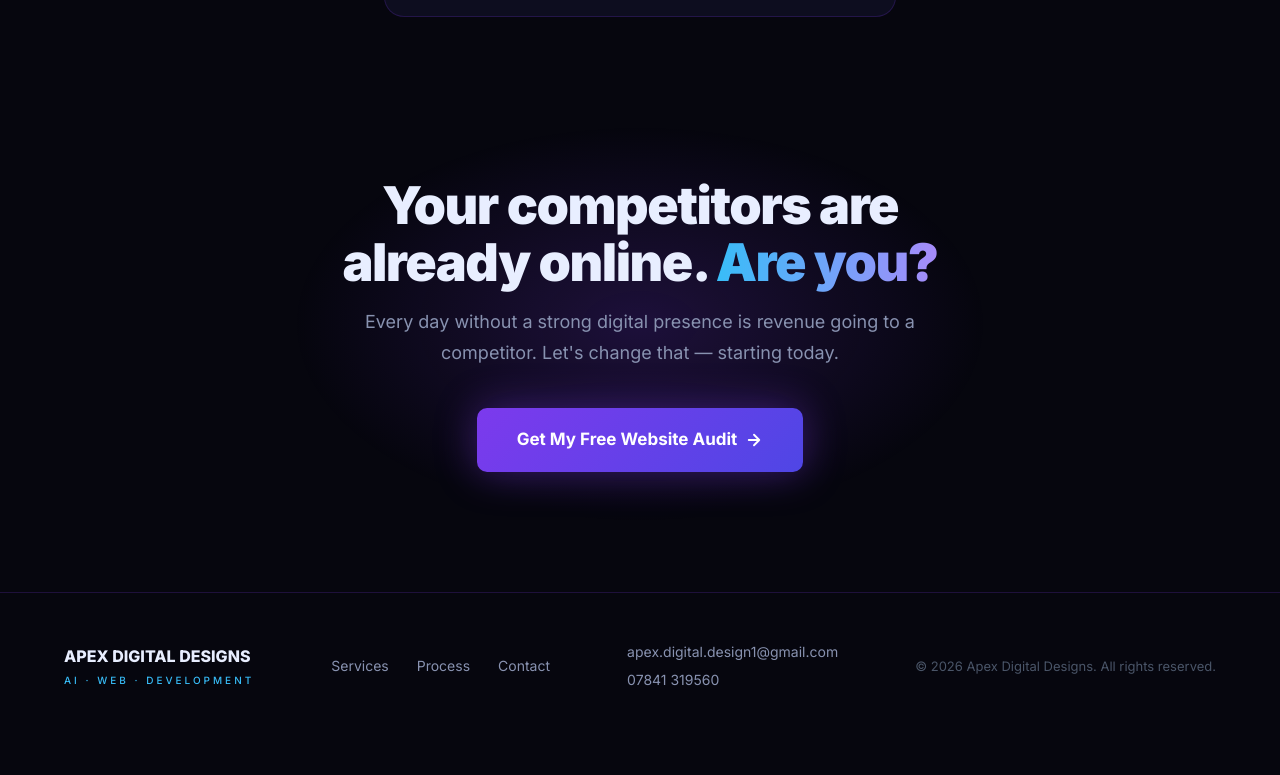
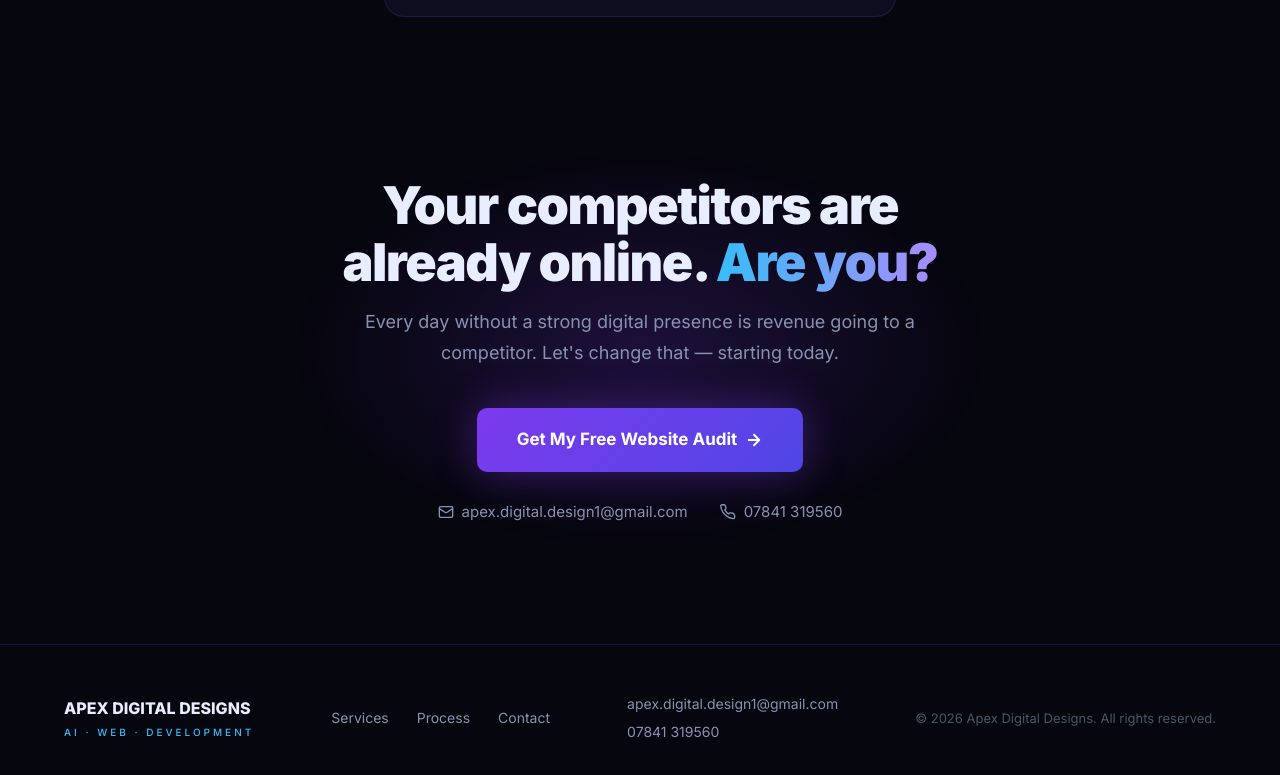
Before and after one commit to axzz1234/apex-digital-designs-website, a website: page index.html in a window 1280 px wide. Shown: the part 6392-7167 px from the top of the page. Before the commit the page ends 7131 px from the top, so only its background shows below. Drawn offline with Linux system fonts and the light colour scheme.

Commit message:
Move contact info to CTA section for better visibility
Co-Authored-By: Claude Sonnet 4.6 <noreply@anthropic.com>

```diff
--- a/index.html
+++ b/index.html
@@ -948,6 +948,26 @@
       margin-bottom: 40px;
       line-height: 1.7;
     }
+
+    .cta-contact {
+      margin-top: 28px;
+      display: flex;
+      gap: 32px;
+      justify-content: center;
+      flex-wrap: wrap;
+    }
+
+    .cta-contact a {
+      color: var(--text-muted);
+      text-decoration: none;
+      font-size: 15px;
+      display: flex;
+      align-items: center;
+      gap: 8px;
+      transition: color 0.2s;
+    }
+
+    .cta-contact a:hover { color: var(--text-primary); }
 
     /* ── FOOTER ── */
     footer {
@@ -1498,6 +1518,16 @@
         Get My Free Website Audit
         <svg width="18" height="18" fill="none" stroke="currentColor" stroke-width="2.5" stroke-linecap="round" stroke-linejoin="round" viewBox="0 0 24 24"><path d="M5 12h14M12 5l7 7-7 7"/></svg>
       </a>
+      <div class="cta-contact">
+        <a href="mailto:apex.digital.design1@gmail.com">
+          <svg width="16" height="16" fill="none" stroke="currentColor" stroke-width="2" stroke-linecap="round" stroke-linejoin="round" viewBox="0 0 24 24"><rect x="2" y="4" width="20" height="16" rx="2"/><path d="m22 7-8.97 5.7a1.94 1.94 0 0 1-2.06 0L2 7"/></svg>
+          apex.digital.design1@gmail.com
+        </a>
+        <a href="tel:+447841319560">
+          <svg width="16" height="16" fill="none" stroke="currentColor" stroke-width="2" stroke-linecap="round" stroke-linejoin="round" viewBox="0 0 24 24"><path d="M22 16.92v3a2 2 0 0 1-2.18 2 19.79 19.79 0 0 1-8.63-3.07A19.5 19.5 0 0 1 4.14 12 19.79 19.79 0 0 1 1.09 3.36a2 2 0 0 1 2-2.18h3a2 2 0 0 1 2 1.72c.127.96.361 1.903.7 2.81a2 2 0 0 1-.45 2.11L7.09 8.91a16 16 0 0 0 6 6l1.27-1.27a2 2 0 0 1 2.11-.45c.907.339 1.85.573 2.81.7A2 2 0 0 1 21 16z"/></svg>
+          07841 319560
+        </a>
+      </div>
     </div>
   </section>
 
```
